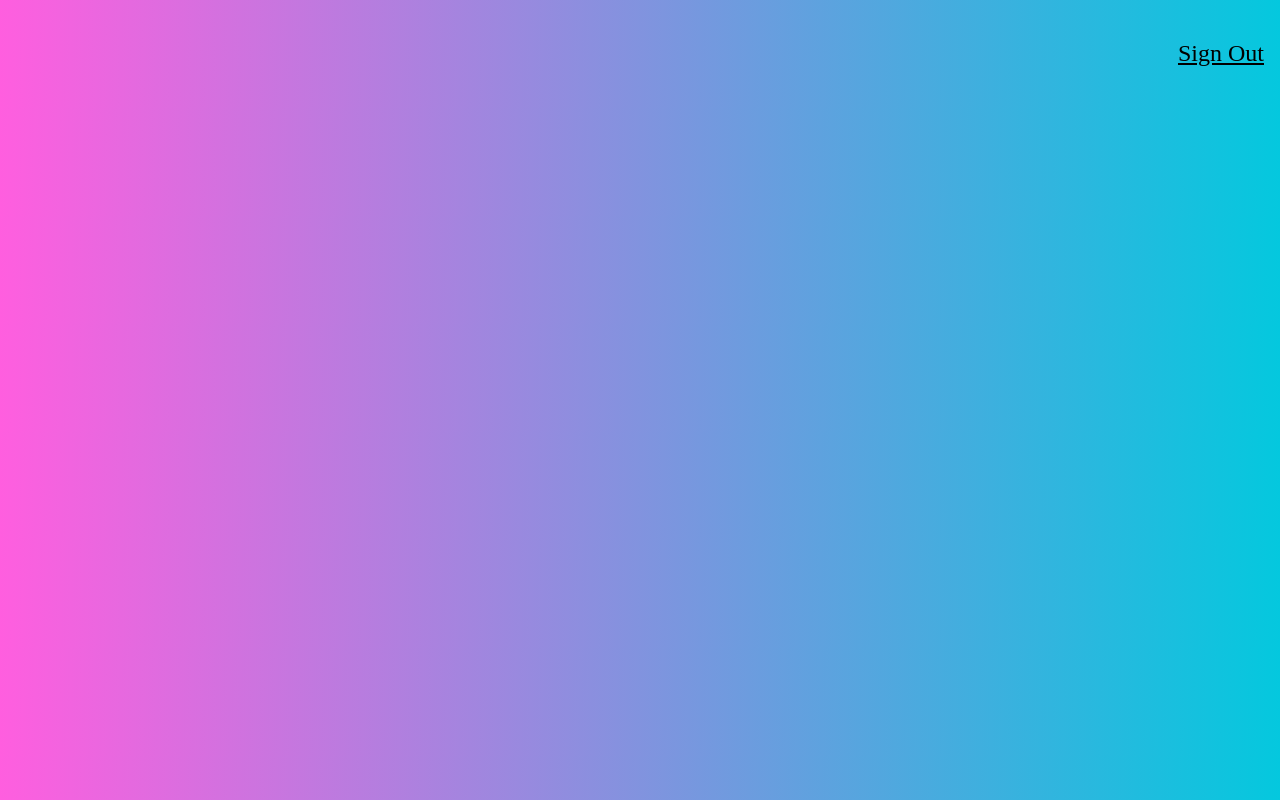
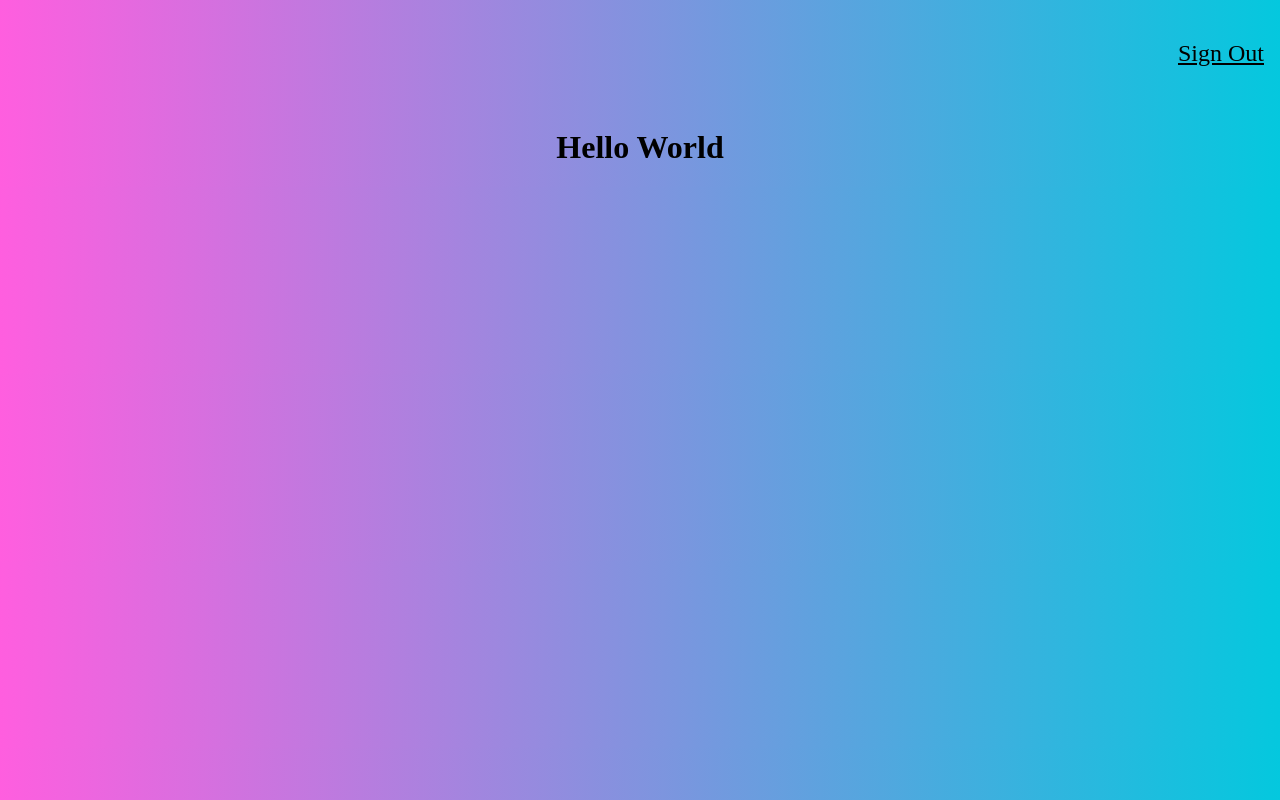
Before and after one commit to hebs87/smart-brain-react, a React (Create React App) app: page / in a window 1280 px wide. Built offline with nearby package versions, Linux system fonts and the light colour scheme.

Commit message:
Created basic Logo component and rendered in App

```diff
--- a/src/App.js
+++ b/src/App.js
@@ -1,11 +1,13 @@
 import React from 'react';
 import Navigation from "./components/Navigation/Navigation";
+import Logo from "./components/Logo/Logo";
 import './App.css';
 
 function App() {
   return (
     <div className="App">
       <Navigation/>
+      <Logo/>
     </div>
   );
 }
--- /dev/null
+++ b/src/components/Logo/Logo.jsx
@@ -0,0 +1,9 @@
+import React from "react";
+
+const Logo = () => {
+  return (
+    <h1>Hello World</h1>
+  )
+}
+
+export default Logo;
```
